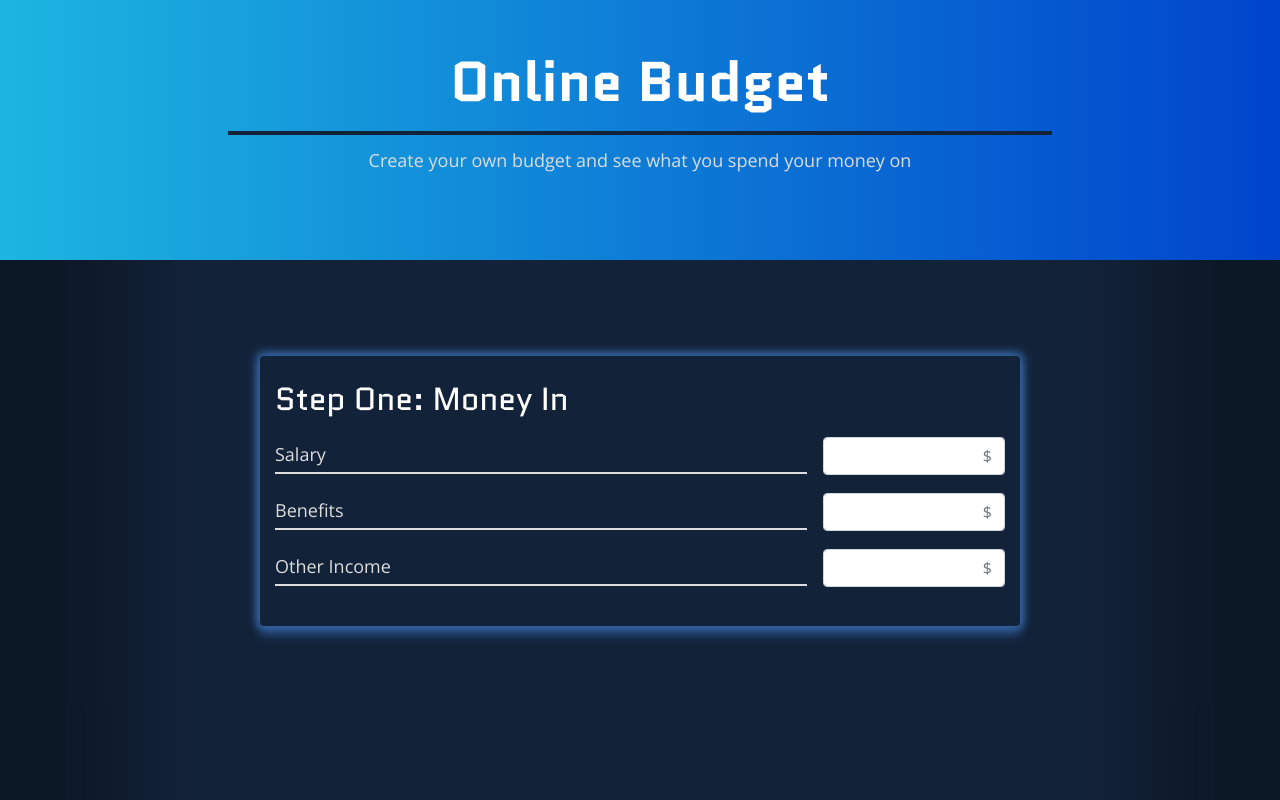
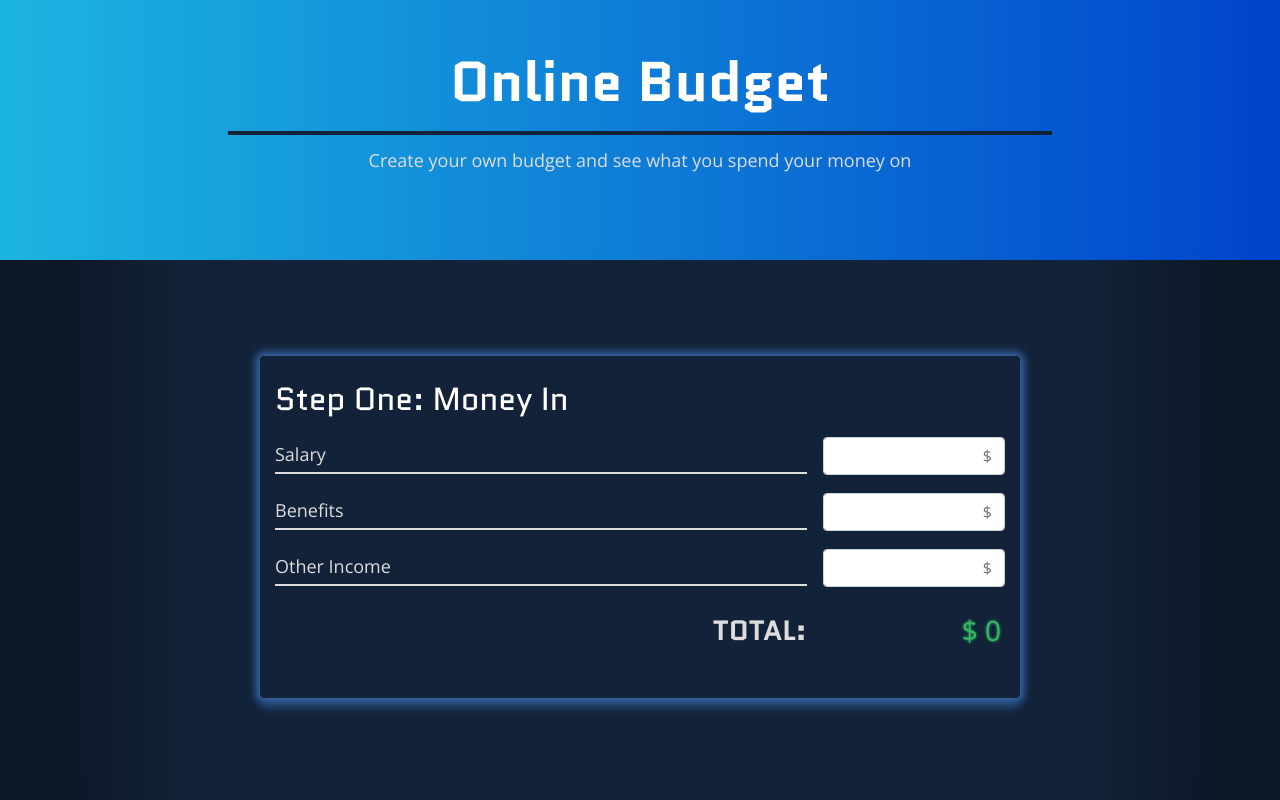
Before and after one commit to pfva/budget-calculator-vue, a Vue app: page / in a window 1280 px wide. Built offline with nearby package versions, Linux system fonts and the light colour scheme.

Commit message:
Add IncomeTotalMolecule

```diff
--- /dev/null
+++ b/src/components/molecules/IncomeTotalMolecule.vue
@@ -0,0 +1,63 @@
+<template>
+  <div class="m-total">
+    <p class="m-total__title">Total:</p>
+    <p class="m-total__sum m-total__sum--income">$ 0</p>
+  </div>
+</template>
+
+<script>
+export default {};
+</script>
+
+<style lang="scss">
+@import "../../../scss/main.scss";
+.m-total {
+  display: flex;
+  width: 100%;
+  height: 40px;
+  padding-top: $spacing;
+  margin-bottom: $spacing * 4;
+
+  &__title {
+    flex: 3 1 75%;
+    margin-bottom: 0;
+    padding-right: $spacing * 2;
+    font-family: $heading-font-family;
+    text-transform: uppercase;
+    font-size: 22px;
+    font-weight: 700;
+    line-height: 40px;
+    text-align: right;
+
+    @media (min-width: 768px) {
+      font-size: 28px;
+    }
+  }
+
+  &__sum {
+    flex: 1 1 25%;
+    margin-bottom: 0;
+    padding-right: $spacing / 2;
+    font-family: $category-font-family;
+    font-size: 24px;
+    line-height: 40px;
+    text-align: right;
+
+    @media (min-width: 768px) {
+      font-size: 28px;
+    }
+
+    &--income {
+      color: $green;
+      text-shadow: 0 0 3px $green;
+      white-space: nowrap;
+    }
+
+    &--expenses {
+      color: darken($raspberry-red, 12%);
+      text-shadow: 0 0 3px darken($raspberry-red, 12%);
+      white-space: nowrap;
+    }
+  }
+}
+</style>
--- a/src/components/organisms/IncomeOrganism.vue
+++ b/src/components/organisms/IncomeOrganism.vue
@@ -7,6 +7,7 @@
         v-bind:key="category"
         v-bind:category="category"
       />
+      <IncomeTotalMolecule/>
     </div>
   </div>
 </template>
@@ -14,11 +15,13 @@
 <script>
 import IncomeHeadingAtom from "../../components/atoms/IncomeHeadingAtom.vue";
 import IncomeCategoryMolecule from "../../components/molecules/IncomeCategoryMolecule.vue";
+import IncomeTotalMolecule from "../../components/molecules/IncomeTotalMolecule.vue";
 
 export default {
   components: {
     IncomeHeadingAtom,
-    IncomeCategoryMolecule
+    IncomeCategoryMolecule,
+    IncomeTotalMolecule
   },
   data: function() {
     return {
```
